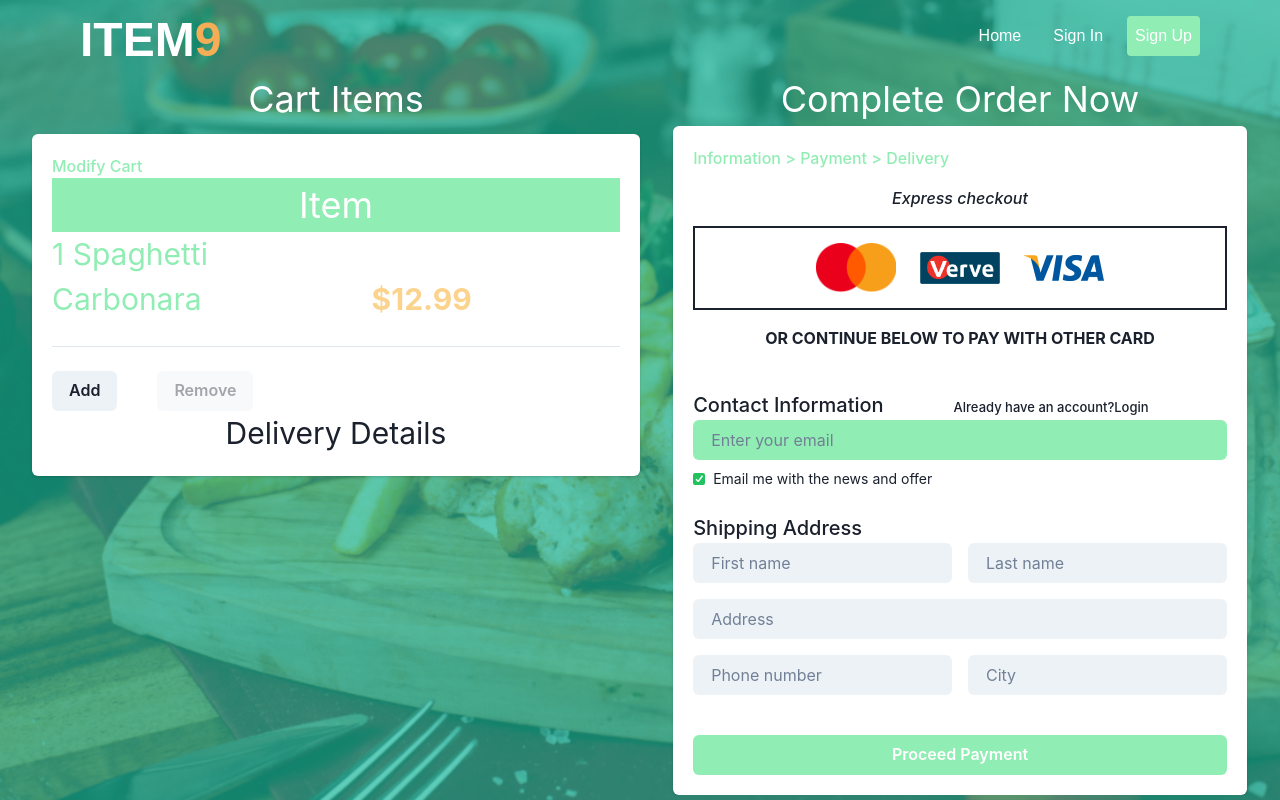
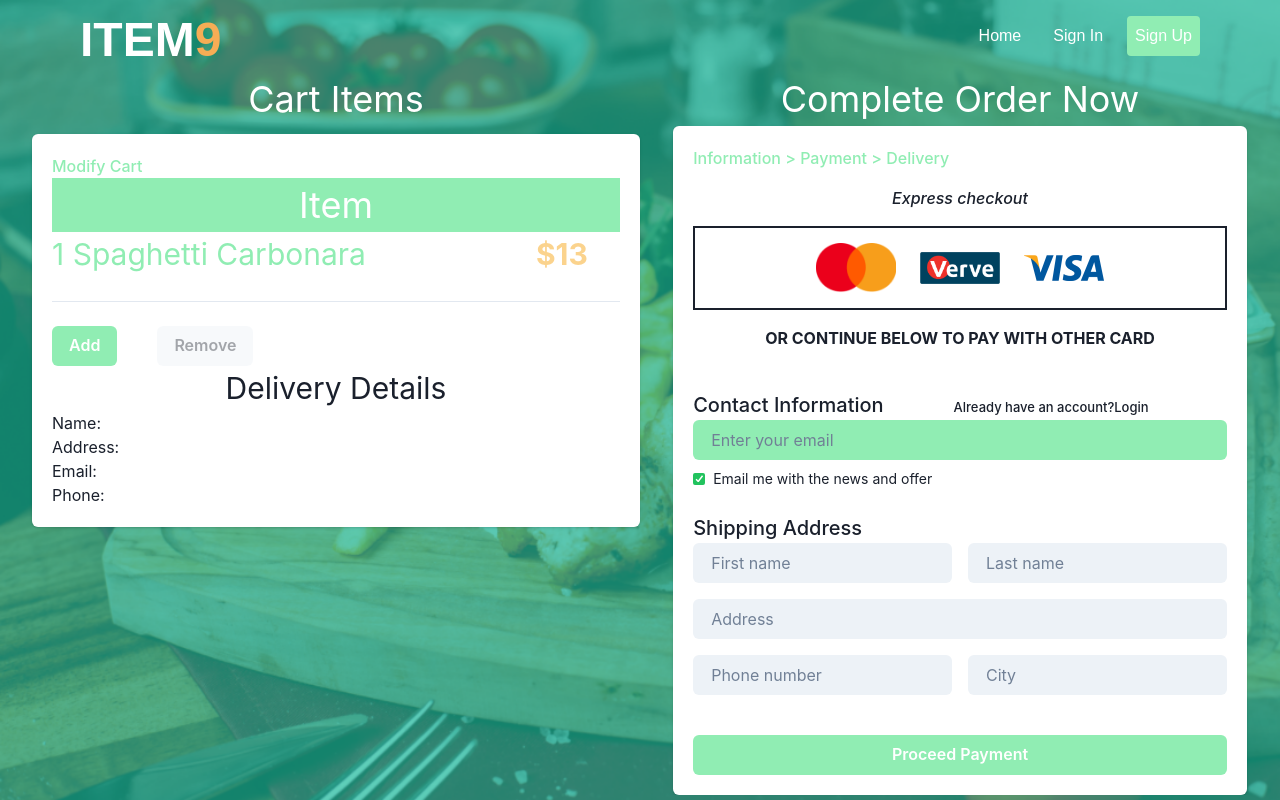
Before and after one commit to mperorjohn/ITEM9, a React (Vite) app: page /checkout in a window 1280 px wide. Built offline with nearby package versions, Linux system fonts and the light colour scheme.

Commit message:
states added

```diff
--- a/src/pages/CheckOut.jsx
+++ b/src/pages/CheckOut.jsx
@@ -11,18 +11,42 @@ import {
   Input,
   Stack,
   Text,
-  CheckboxGroup,
   Checkbox,
 } from "@chakra-ui/react";
 import { useState } from "react";
 import { Form, Link } from "react-router-dom";
-import { useSubmit } from "react-router-dom";
+// import { useSubmit } from "react-router-dom";
 import { useEffect } from "react";
 
 const CheckOut = () => {
   const [defaultCart, setDefaultCart] = useState(1);
-  const [defaultPrice, setDefaulPrice] = useState(12.99);
+  const [defaultPrice, setDefaultPrice] = useState(12.99);
 
+  // State definitoin form
+  const [email, setEmail] = useState("");
+  const [firstname, setFirstname] = useState();
+  const [lastname, setLastname] = useState("");
+  const [phone, setPhone] = useState();
+  const [address, setAddress] = useState("");
+  const [fullname, setFullname] = useState("");
+
+  const EmailHandler = (e) => {
+    setEmail(e.target.value);
+  };
+  const FirstnameHandler = (e) => {
+    setFirstname(e.target.value);
+  };
+  const LastnameHandler = (e) => {
+    setLastname(e.target.value);
+  };
+  const PhoneHandler = (e) => {
+    setPhone(e.target.value);
+  };
+  const AddressHandler = (e) => {
+    setAddress(e.target.value);
+  };
+
+  // Functions to handle buttons
   const CartHandlerPlus = () => {
     setDefaultCart(defaultCart + 1) + 1;
   };
@@ -41,7 +65,8 @@ const CheckOut = () => {
   ];
 
   useEffect(() => {
-    setDefaulPrice(defaultCart * 12.99);
+    const calculatedPrice = Math.ceil(defaultCart * 12.99);
+    setDefaultPrice(calculatedPrice);
   }, [defaultCart]);
   return (
     <Stack overflowX={"hidden"}>
@@ -82,19 +107,48 @@ const CheckOut = () => {
                 </Text>
                 <hr color="green" />
                 <Flex gap={10}>
-                  <Button mt={6} onClick={CartHandlerPlus}>
+                  <Button
+                    mt={6}
+                    bg={"whatsapp.200"}
+                    color={"white"}
+                    _focus={{ outline: "none", border: "none" }}
+                    onClick={CartHandlerPlus}
+                  >
                     Add
                   </Button>{" "}
                   <Button
                     mt={6}
                     onClick={CartHandlerMinus}
                     isDisabled={defaultCart === 1}
+                    _focus={{ outline: "none", border: "none" }}
                   >
                     Remove
                   </Button>
                 </Flex>
                 <Text textAlign={"center"} fontSize={"3xl"}>
                   Delivery Details
+                </Text>
+                <Text>
+                  Name:
+                  <Text fontWeight={"bold"} color={"whatsapp.400"} as={"span"}>
+                    {fullname}
+                  </Text>
+                  <br />
+                  Address:
+                  <Text fontWeight={"bold"} color={"whatsapp.400"} as={"span"}>
+                    {address}
+                  </Text>
+                  <br />
+                  Email:
+                  <Text fontWeight={"bold"} color={"whatsapp.400"} as={"span"}>
+                    {email}
+                  </Text>
+                  <br />
+                  Phone:
+                  <Text fontWeight={"bold"} color={"whatsapp.400"} as={"span"}>
+                    {phone}
+                  </Text>
+                  <br />
                 </Text>
               </CardHeader>
             </Card>
@@ -151,6 +205,7 @@ const CheckOut = () => {
                     placeholder="Enter your email"
                     name="email"
                     type="email"
+                    onChange={EmailHandler}
                   />
                   <Checkbox
                     defaultChecked
@@ -171,12 +226,14 @@ const CheckOut = () => {
                       variant={"filled"}
                       placeholder="First name"
                       width={"50%"}
+                      onChange={FirstnameHandler}
                     />
                     <Input
                       type="text"
                       variant={"filled"}
                       placeholder="Last name"
                       width={"50%"}
+                      onChange={LastnameHandler}
                     />
                   </Flex>
                   <Input
@@ -185,6 +242,7 @@ const CheckOut = () => {
                     placeholder="Address"
                     mt={4}
                     isRequired
+                    onChange={AddressHandler}
                   />
                   <Flex mt={4} gap={"4"} flexDirection={"row"}>
                     <Input
@@ -192,6 +250,7 @@ const CheckOut = () => {
                       variant={"filled"}
                       placeholder="Phone number"
                       width={"50%"}
+                      onChange={PhoneHandler}
                     />
                     <Input
                       type="text"
```
